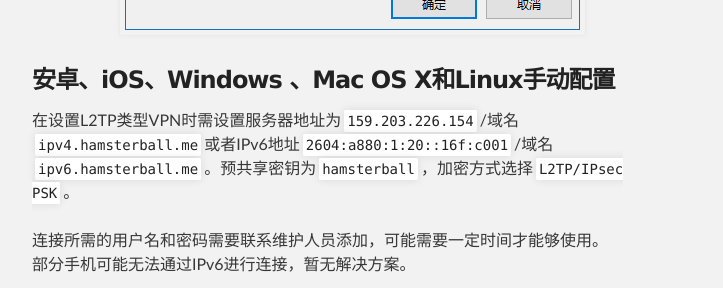
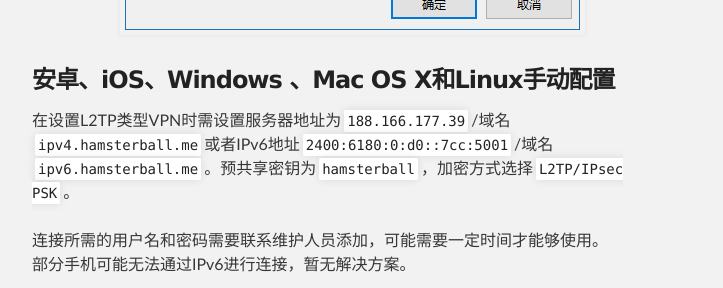
Before and after one commit to iHamsterball/ihamsterball.github.io, a Jekyll site: the page vpn_description/index.html, which Jekyll copies as it is, in a window 1280 px wide. Shown: the part 918-1206 px from the top of the page, without its empty margins (288-1011 px from the left). Built offline with Jekyll 4.4.1, drawn with Linux system fonts in a browser that asks for light colours.

Commit message:
VPN Server Update

```diff
--- a/vpn_description/index.html
+++ b/vpn_description/index.html
@@ -47,7 +47,7 @@
         <h3>
         <a id="手动配置" class="anchor" aria-hidden="true"><span class="octicon octicon-link"></span></a>安卓、iOS、Windows 、Mac OS X和Linux手动配置
         </h3>
-        <div>在设置L2TP类型VPN时需设置服务器地址为<code>159.203.226.154</code>/域名<code>ipv4.hamsterball.me</code>或者IPv6地址<code>2604:a880:1:20::16f:c001</code>/域名<code>ipv6.hamsterball.me</code>。预共享密钥为<code>hamsterball</code>，加密方式选择<code>L2TP/IPsec PSK</code>。</div>
+        <div>在设置L2TP类型VPN时需设置服务器地址为<code>188.166.177.39</code>/域名<code>ipv4.hamsterball.me</code>或者IPv6地址<code>2400:6180:0:d0::7cc:5001</code>/域名<code>ipv6.hamsterball.me</code>。预共享密钥为<code>hamsterball</code>，加密方式选择<code>L2TP/IPsec PSK</code>。</div>
         </br>
         <div>连接所需的用户名和密码需要联系维护人员添加，可能需要一定时间才能够使用。</div>
         <div>部分手机可能无法通过IPv6进行连接，暂无解决方案。</div>
```
Also changed, not shown: 1 other file.
